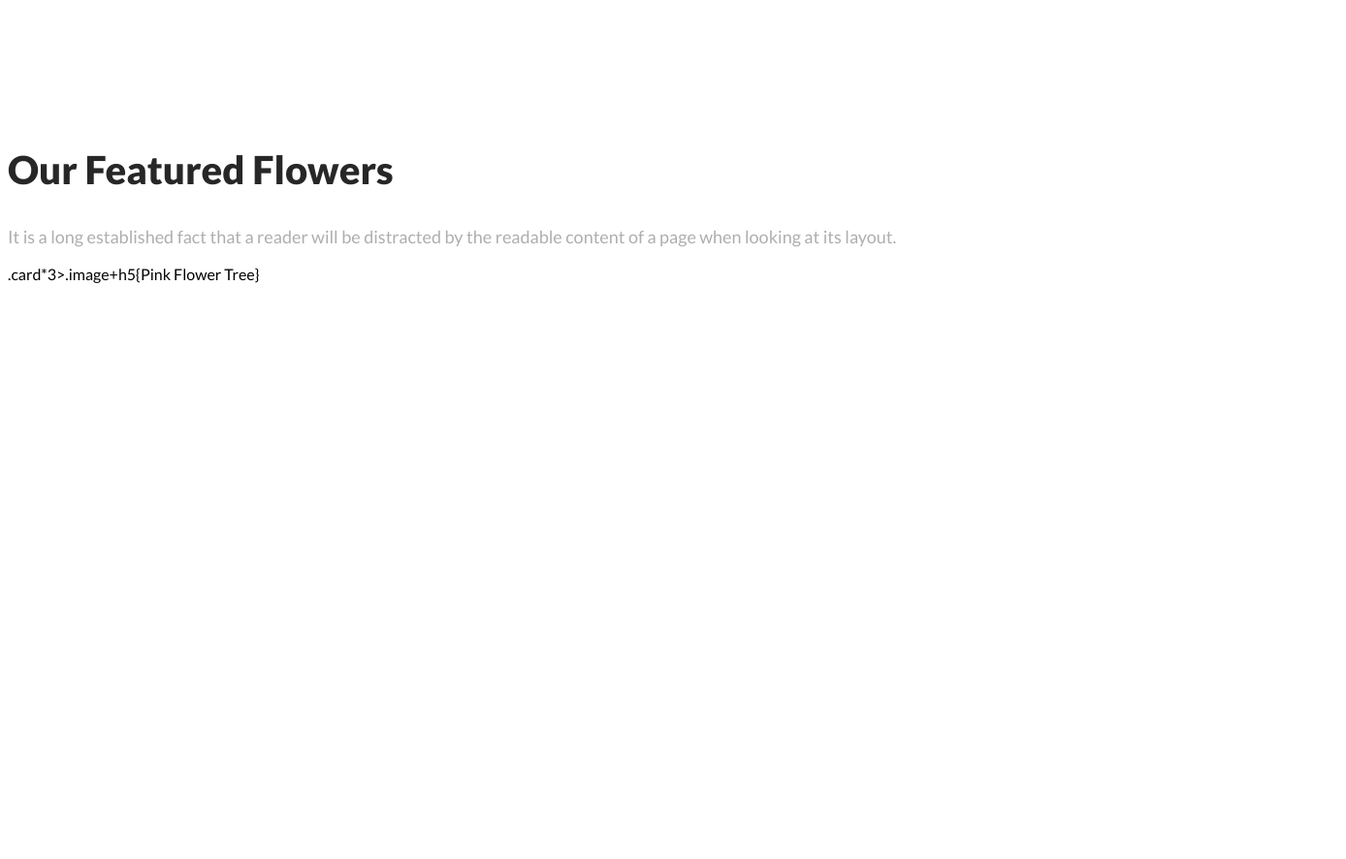
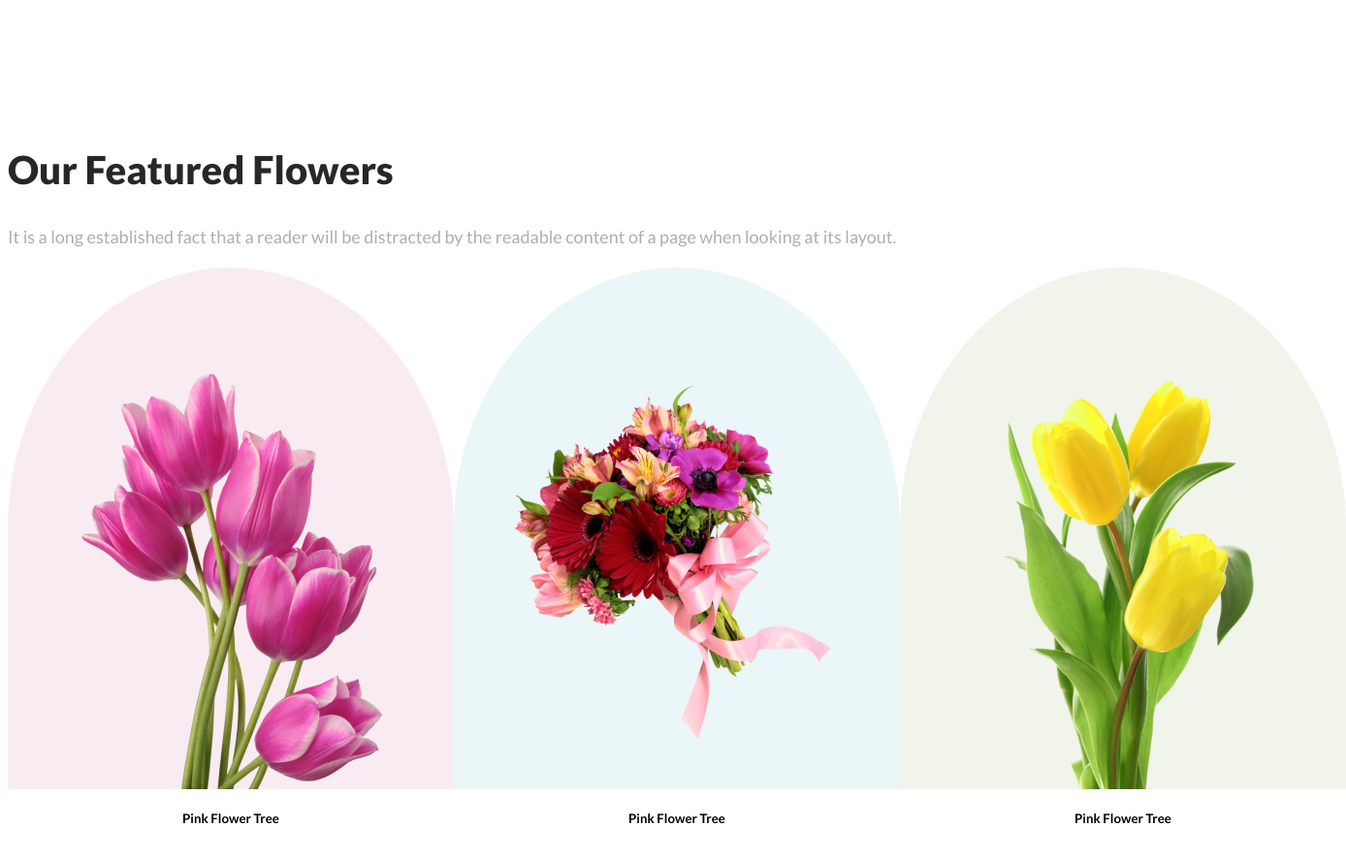
Before and after one commit to julkarzunayed/Flower-shop, a plain HTML site: page index.html in a window 1280 px wide. Shown: the part 788-1674 px from the top of the page at 97% size, 1388 px wide, since content can reach past the window. Before the commit the page ends 1088 px from the top, so only its background shows below. Drawn offline with Linux system fonts and the light colour scheme.

Commit message:
added flower cards

```diff
--- a/index.html
+++ b/index.html
@@ -35,8 +35,25 @@
             <p class="section-description">
                 It is a long established fact that a reader will be distracted by the readable content of a page when looking at its layout.
             </p>
-            <div class="feature-card-container">
-                .card*3>.image+h5{Pink Flower Tree}
+            <div class="feature-card-container display-flex">
+                <div  class="card">
+                    <div id="img-box-1"  class="image-box">
+                        <img id="img-1" src="Flower Asset/pngwing 6.png" alt="">
+                    </div>
+                    <h5>Pink Flower Tree</h5>
+                </div>
+                <div class="card">
+                    <div id="img-box-2"  class="image-box">
+                       <img id="img-2" src="Flower Asset/pngwing 5.png" alt="">
+                    </div>
+                    <h5>Pink Flower Tree</h5>
+                </div>
+                <div class="card">
+                    <div id="img-box-3" class="image-box">
+                        <img id="img-3" src="Flower Asset/pngwing 7.png" alt="">
+                    </div>
+                    <h5>Pink Flower Tree</h5>
+                </div>
             </div>
         </section>
 
--- a/styles/primary-style.css
+++ b/styles/primary-style.css
@@ -79,9 +79,71 @@ main{
     /* border: solid 1px salmon; */
 }
 
+/* feature card Styles */
+.feature-card-container{
+    /* gap: 20px; */
+    justify-content: space-between;
+    /* border: solid 1px salmon; */
+    /* flex-direction: column; */
+}
 
+.card .image-box{
+    width:460px;
+    height: 538px;
+    /* border: solid 1px salmon; */
+    /* display: flex; */
+    position: relative;
+    border-top-left-radius: 50%;
+    border-top-right-radius: 50% ;
+    /* justify-content: center;
+    align-items: center; */
+    /* padding-top: 50px; */
+}
 
+.card{
+    display: flex;
+    height: 605px;
+    flex-direction: column;
+    justify-content: center;
 
+    text-align: center;
+}
+
+.card .image-box img{
+    /* width: 100%; */
+    /* border: solid 1px salmon; */
+}
+#img-1{
+    width: 310px;
+    height: 428px;
+    position: absolute;
+    bottom: 0;
+    left:76px ;
+    /* margin-bottom: 10px; */
+}
+#img-2{
+    width: 370px;
+    height: 370px;
+    position: absolute;
+    bottom: 51px;
+    left:47px ;
+}
+#img-3{
+    width: 314px;
+    height: 471px;
+    position: absolute;
+    bottom: 0;
+    left:75px ;
+}
+#img-box-1{
+    background-color: #A7216215;
+}
+#img-box-2{
+    background-color: #0597A015;
+}
+#img-box-3{
+    background-color: #477D1115;
+}
 @media screen and (max-width: 576px) {
     .banner{
         flex-direction: column-reverse;
```
